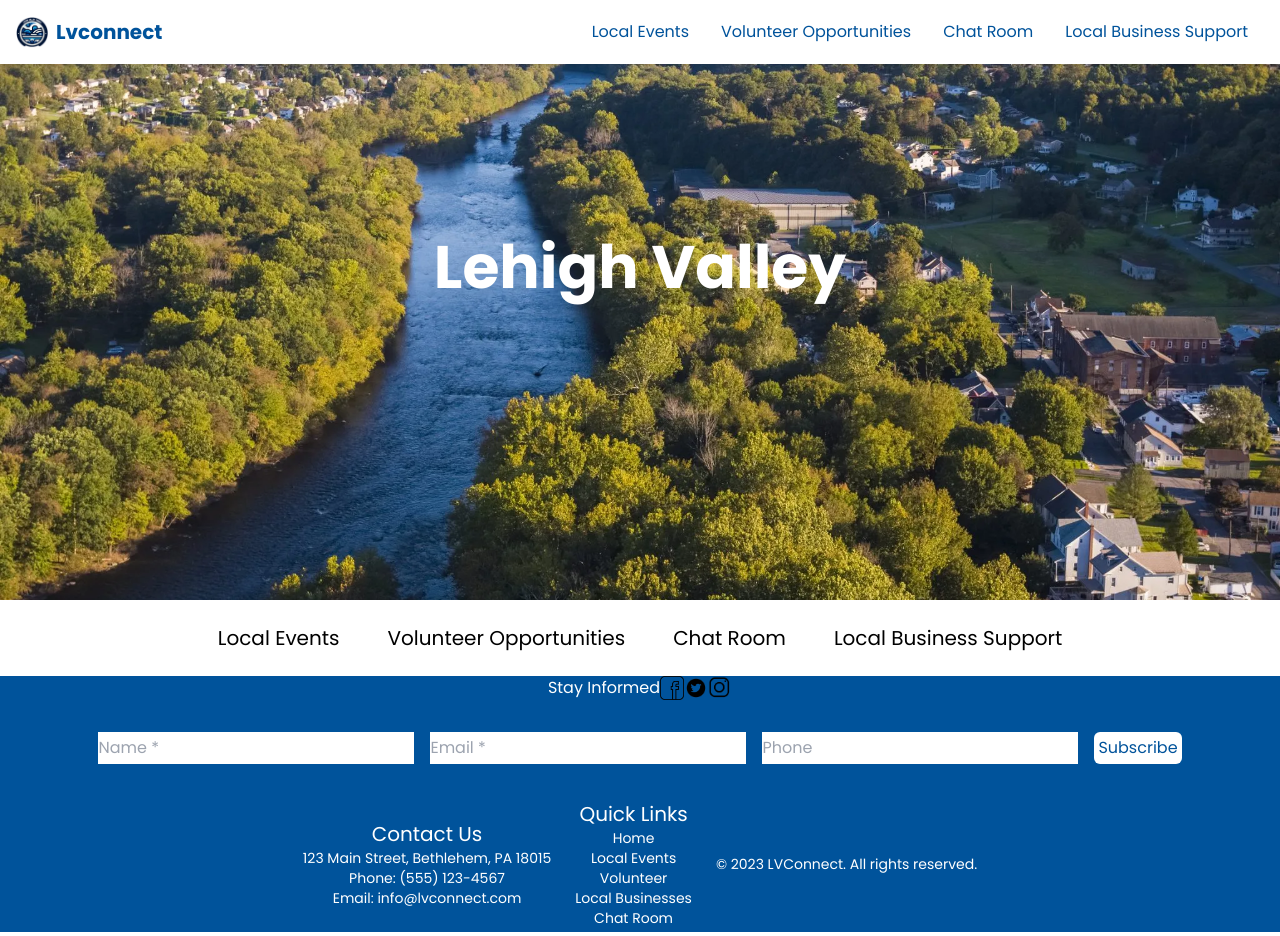
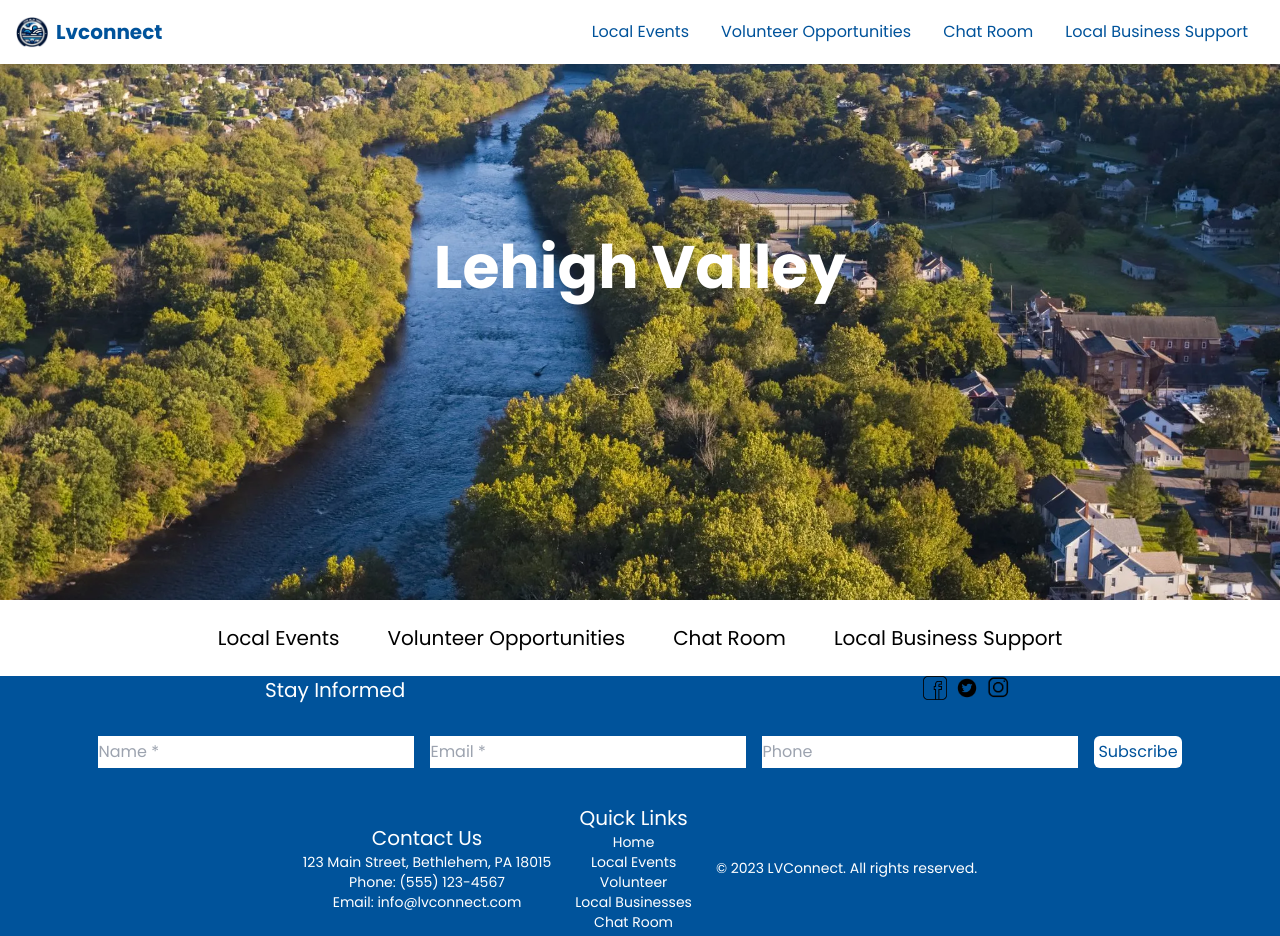
Before and after one commit to anvu21/lv-connect, a React (Vite) app in the folder frontend/webpage/: page /main in a window 1280 px wide. Built offline with nearby package versions, Linux system fonts and the light colour scheme; the HTML template or start-up script is replaced by a standard one.

Commit message:
Add styling to footer

```diff
--- a/frontend/webpage/src/component/Footer.jsx
+++ b/frontend/webpage/src/component/Footer.jsx
@@ -10,12 +10,12 @@ const Footer = (props) => {
   return (
     <>
     <footer className="flex flex-col justify-around items-center m-0 text-white " style={{position:"absolute", left:0, right:0, backgroundColor:"#00539b"}}>
-      <div className='flex content-between justify-between'>
-        <h3>Stay Informed</h3>
+      <div className='flex justify-between' style={{width:"750px"}}>
+        <h3 className='text-xl'>Stay Informed</h3>
         <div className="flex">
-          <img className='w-6' src={Facebook} alt="facebook" />
-          <img className='w-6' src={Twitter} alt="twitter" />
-          <img className='w-6' src={Instagram} alt="instagram" />
+          <a href="https://www.facebook.com"><img className='w-6 mx-1' src={Facebook} alt="facebook" /></a>
+          <a href="https://www.twitter.com"><img className='w-6 mx-1' src={Twitter} alt="twitter" /></a>
+          <a href="https://www.instagram.com"><img className='w-6 mx-1' src={Instagram} alt="instagram" /></a>
         </div>
       </div>
       <div className='flex my-8' style={{color:"#00539b"}}>
```
